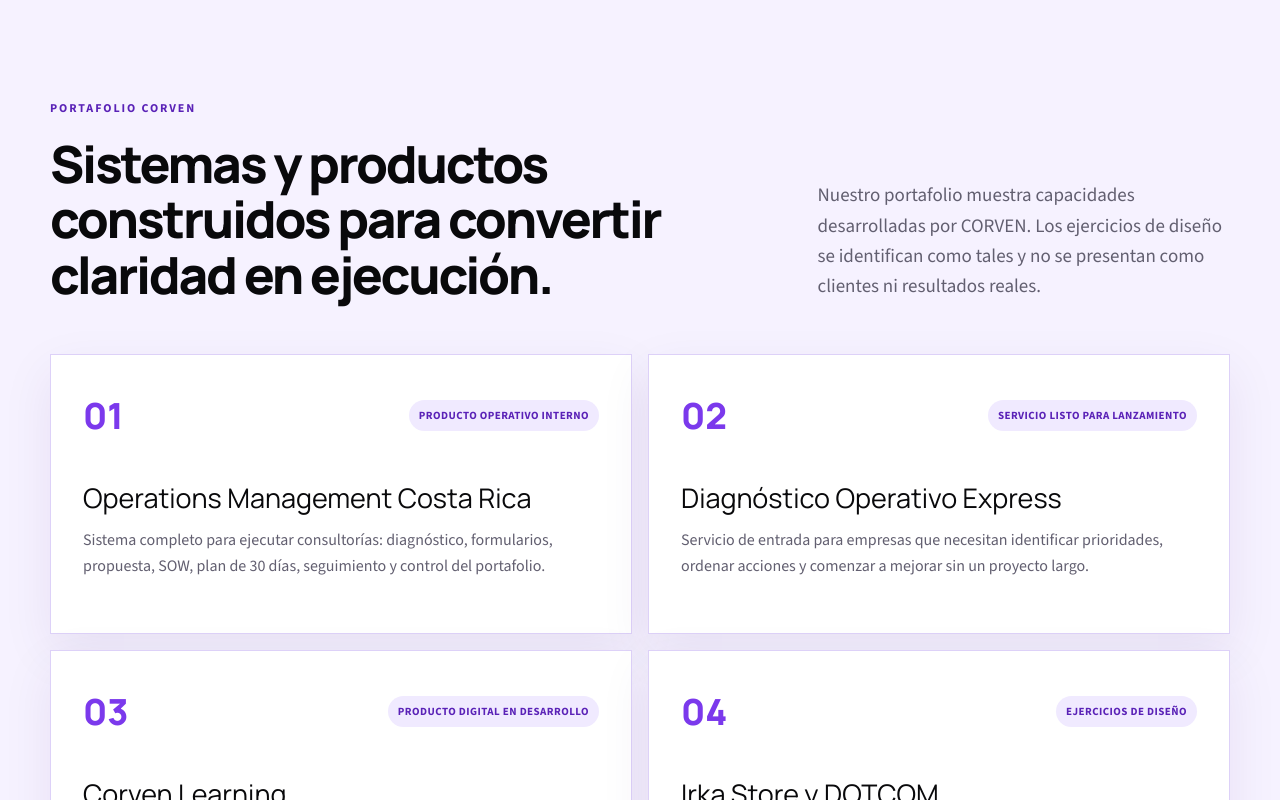
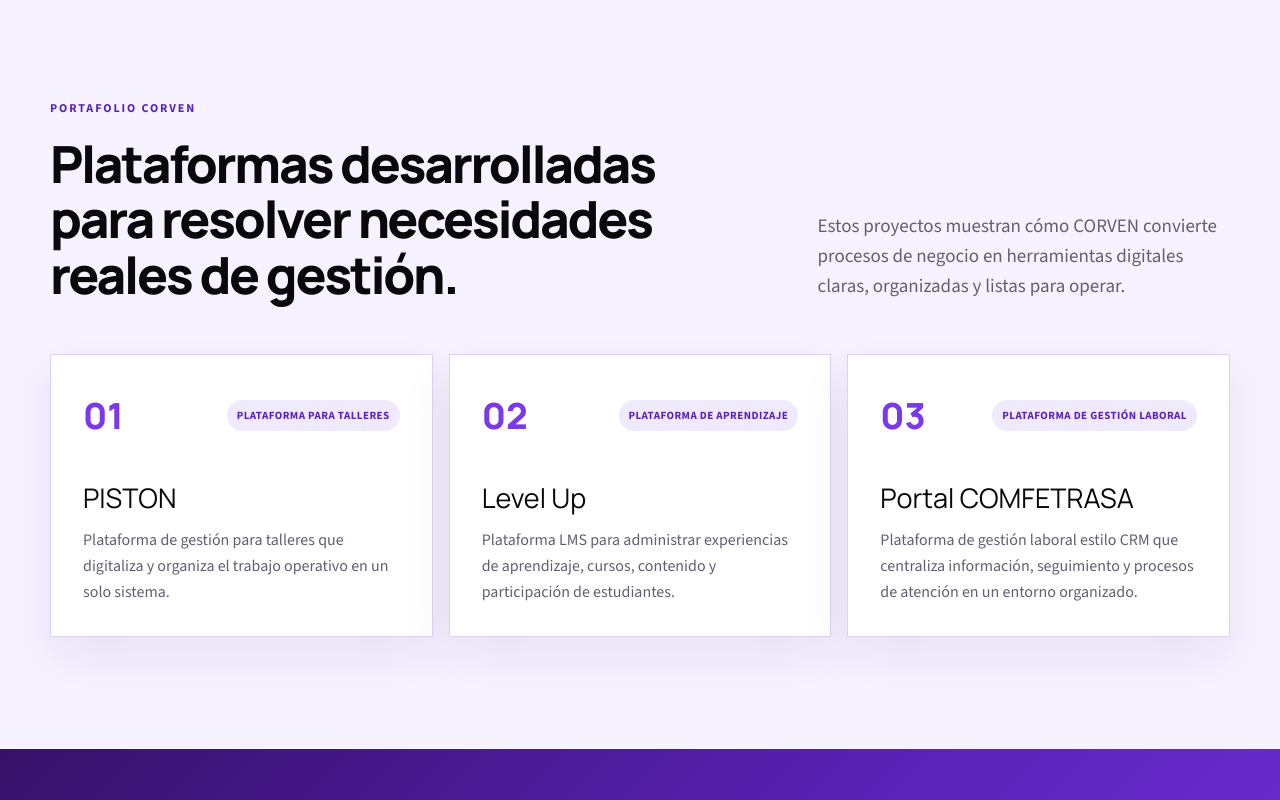
Before and after one commit to macm2811-blip/CorvenWebsite, a Next.js app: page / in a window 1280 px wide. Shown: the part 1560-2360 px from the top of the page. Built offline with nearby package versions, Linux system fonts and the light colour scheme; no server answers.

Commit message:
Show developed platforms in CORVEN portfolio

```diff
--- a/src/app/globals.css
+++ b/src/app/globals.css
@@ -175,7 +175,7 @@ button, input, textarea, select { font: inherit; }
 .challenge-card p { margin: 0; color: var(--muted); font-size: 16px; }
 
 .section-portfolio { background: #f6f2ff; }
-.portfolio-grid { display: grid; grid-template-columns: repeat(2, 1fr); gap: 16px; }
+.portfolio-grid { display: grid; grid-template-columns: repeat(3, 1fr); gap: 16px; }
 .portfolio-card { min-height: 280px; padding: 32px; border: 1px solid #ddd1f8; background: white; box-shadow: 0 18px 48px rgba(67, 31, 117, .08); }
 .portfolio-meta { display: flex; align-items: center; justify-content: space-between; gap: 18px; }
 .portfolio-meta > span { color: var(--teal-600); font-family: var(--font-display), sans-serif; font-size: 36px; font-weight: 800; }
--- a/src/components/home-page.tsx
+++ b/src/components/home-page.tsx
@@ -25,13 +25,12 @@ const content = {
     },
     portfolio: {
       eyebrow: "Portafolio CORVEN",
-      title: "Sistemas y productos construidos para convertir claridad en ejecución.",
-      intro: "Nuestro portafolio muestra capacidades desarrolladas por CORVEN. Los ejercicios de diseño se identifican como tales y no se presentan como clientes ni resultados reales.",
+      title: "Plataformas desarrolladas para resolver necesidades reales de gestión.",
+      intro: "Estos proyectos muestran cómo CORVEN convierte procesos de negocio en herramientas digitales claras, organizadas y listas para operar.",
       items: [
-        ["01", "Operations Management Costa Rica", "Sistema completo para ejecutar consultorías: diagnóstico, formularios, propuesta, SOW, plan de 30 días, seguimiento y control del portafolio.", "Producto operativo interno"],
-        ["02", "Diagnóstico Operativo Express", "Servicio de entrada para empresas que necesitan identificar prioridades, ordenar acciones y comenzar a mejorar sin un proyecto largo.", "Servicio listo para lanzamiento"],
-        ["03", "Corven Learning", "Plataforma de aprendizaje con administración de cursos, rutas formativas y experiencia para estudiantes.", "Producto digital en desarrollo"],
-        ["04", "Irka Store y DOTCOM", "Dos ejercicios prácticos usados para diseñar y probar el método en comercio local y servicios de campo. No fueron consultorías ejecutadas.", "Ejercicios de diseño"],
+        ["01", "PISTON", "Plataforma de gestión para talleres que digitaliza y organiza el trabajo operativo en un solo sistema.", "Plataforma para talleres"],
+        ["02", "Level Up", "Plataforma LMS para administrar experiencias de aprendizaje, cursos, contenido y participación de estudiantes.", "Plataforma de aprendizaje"],
+        ["03", "Portal COMFETRASA", "Plataforma de gestión laboral estilo CRM que centraliza información, seguimiento y procesos de atención en un entorno organizado.", "Plataforma de gestión laboral"],
       ],
     },
     pricing: {
@@ -111,13 +110,12 @@ const content = {
     },
     portfolio: {
       eyebrow: "CORVEN portfolio",
-      title: "Systems and products built to turn clarity into execution.",
-      intro: "Our portfolio presents capabilities developed by CORVEN. Design exercises are clearly identified and are not represented as clients or real results.",
+      title: "Platforms developed to solve real management needs.",
+      intro: "These projects show how CORVEN turns business processes into clear, organized digital tools that are ready to operate.",
       items: [
-        ["01", "Costa Rica Operations Management", "An end-to-end consulting system covering diagnostics, forms, proposals, SOWs, 30-day plans, follow-up, and portfolio control.", "Internal operating product"],
-        ["02", "Express Operations Diagnostic", "An entry service for companies that need to identify priorities, organize action, and start improving without a long engagement.", "Ready to launch"],
-        ["03", "Corven Learning", "A learning platform with course administration, learning paths, and a student experience.", "Digital product in development"],
-        ["04", "Irka Store and DOTCOM", "Two practical exercises used to design and test the method for local retail and field services. They were not delivered consulting engagements.", "Design exercises"],
+        ["01", "PISTON", "A workshop management platform that digitizes and organizes operational work in a single system.", "Workshop platform"],
+        ["02", "Level Up", "An LMS platform for managing learning experiences, courses, content, and student participation.", "Learning platform"],
+        ["03", "COMFETRASA Portal", "A CRM-style workforce management platform that centralizes information, follow-up, and service processes in one organized environment.", "Workforce management platform"],
       ],
     },
     pricing: {
```
